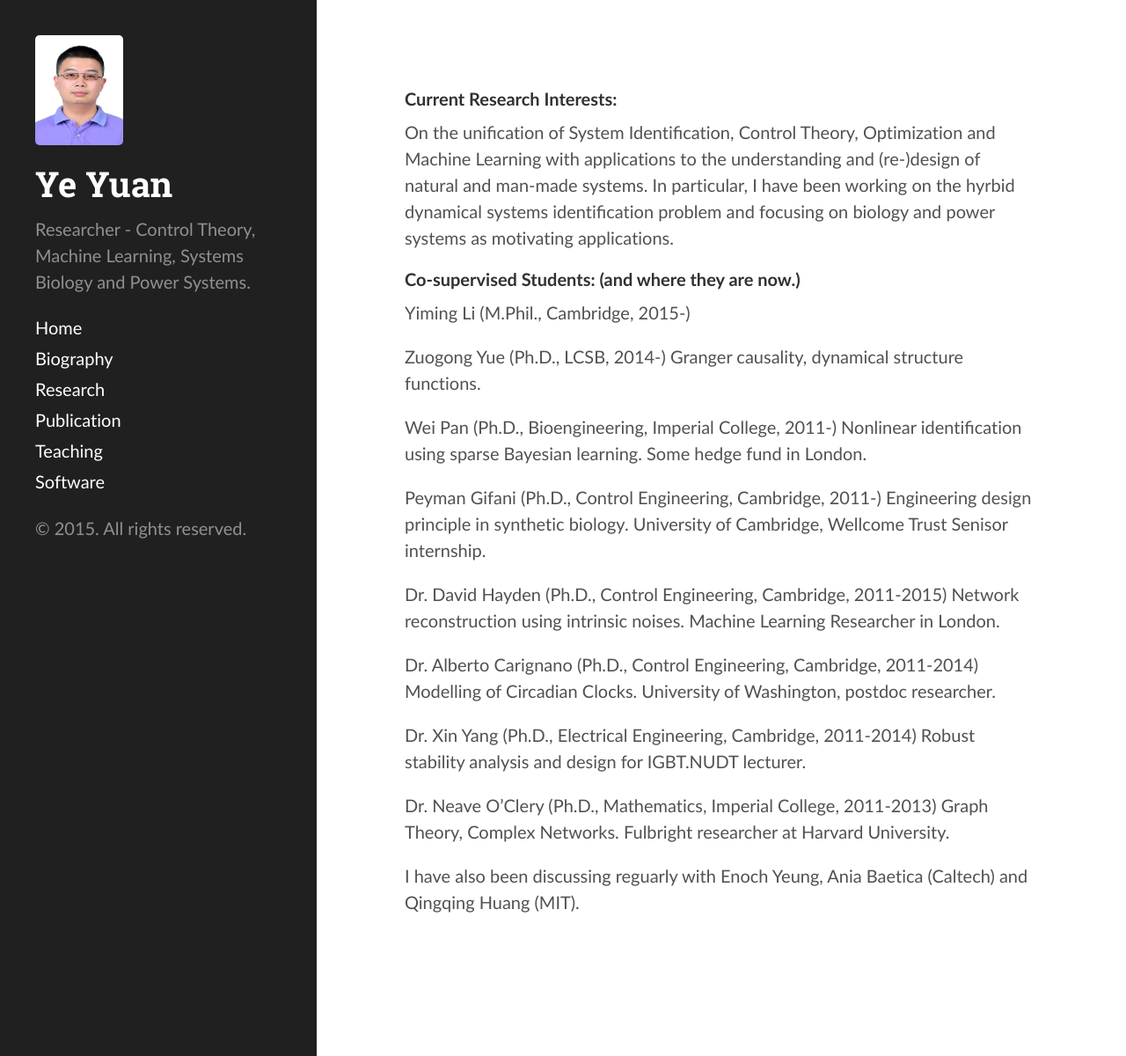
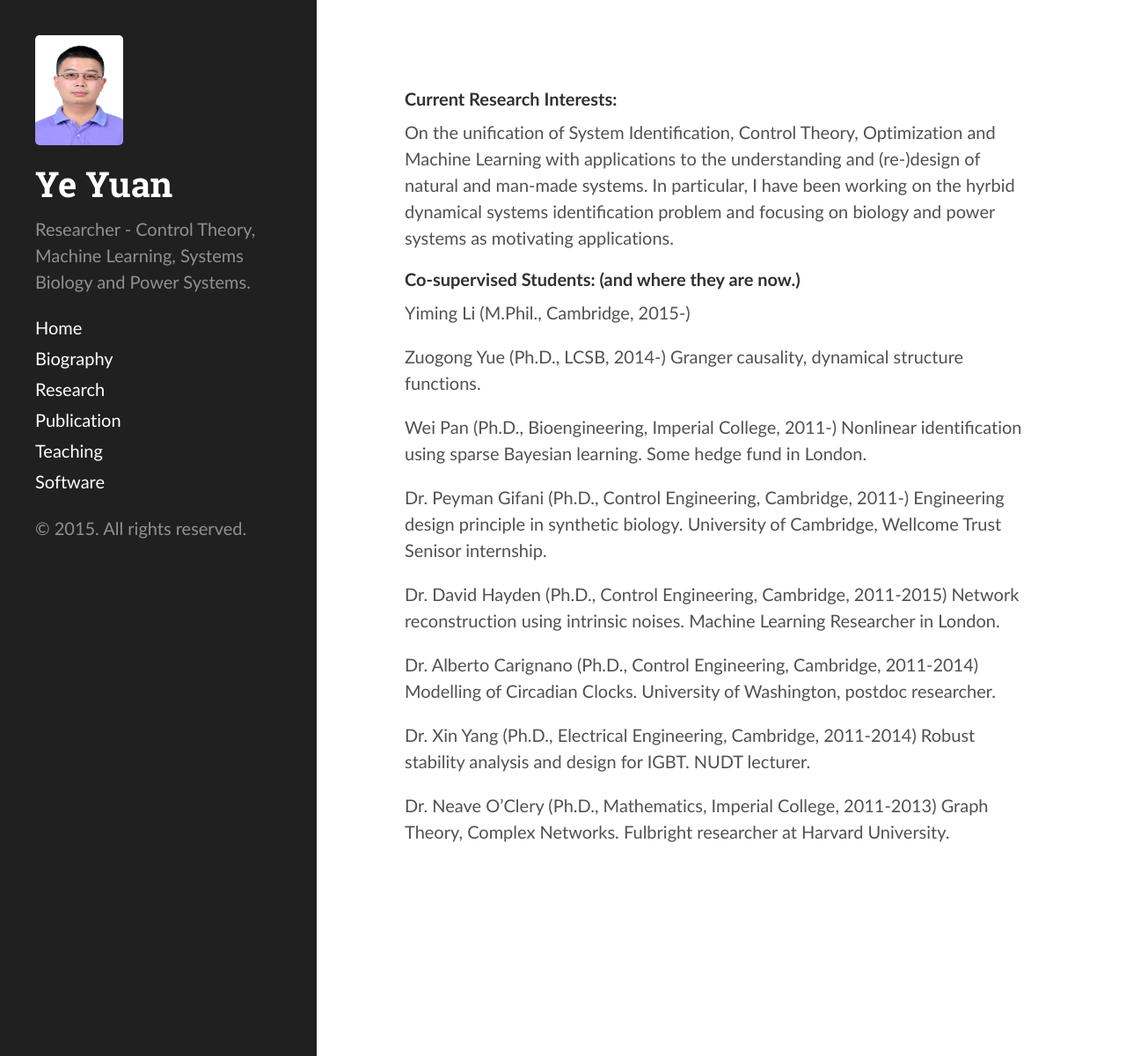
Before and after one commit to yy311/yy311.github.io, a Jekyll site: the page built from research.md, in a window 1280 px wide and 1200 px high. Shown: the whole window at 88% size. Built offline with Jekyll 4.4.1, drawn with Linux system fonts in a browser that asks for light colours.

Commit message:
Update research.md

```diff
--- a/research.md
+++ b/research.md
@@ -15,14 +15,14 @@ Zuogong Yue (Ph.D., LCSB, 2014-) Granger causality, dynamical structure function
 
 Wei Pan (Ph.D., Bioengineering, Imperial College, 2011-) Nonlinear identification using sparse Bayesian learning. Some hedge fund in London.
 
-Peyman Gifani (Ph.D., Control Engineering, Cambridge, 2011-) Engineering design principle in synthetic biology. University of Cambridge, Wellcome Trust Senisor internship.
+Dr. Peyman Gifani (Ph.D., Control Engineering, Cambridge, 2011-) Engineering design principle in synthetic biology. University of Cambridge, Wellcome Trust Senisor internship.
 
 Dr. David Hayden (Ph.D., Control Engineering, Cambridge, 2011-2015) Network reconstruction using intrinsic noises. Machine Learning Researcher in London.
 
 Dr. Alberto Carignano (Ph.D., Control Engineering, Cambridge, 2011-2014) Modelling of Circadian Clocks. University of Washington, postdoc researcher.
 
-Dr. Xin Yang (Ph.D., Electrical Engineering, Cambridge, 2011-2014) Robust stability analysis and design for IGBT.NUDT lecturer.
+Dr. Xin Yang (Ph.D., Electrical Engineering, Cambridge, 2011-2014) Robust stability analysis and design for IGBT. NUDT lecturer.
 
 Dr. Neave O'Clery (Ph.D., Mathematics, Imperial College, 2011-2013) Graph Theory, Complex Networks. Fulbright researcher at Harvard University.
 
-I have also been discussing reguarly with Enoch Yeung, Ania Baetica (Caltech) and Qingqing Huang (MIT).
+<!--I have also been discussing reguarly with Enoch Yeung, Ania Baetica (Caltech) and Qingqing Huang (MIT). -->
```
